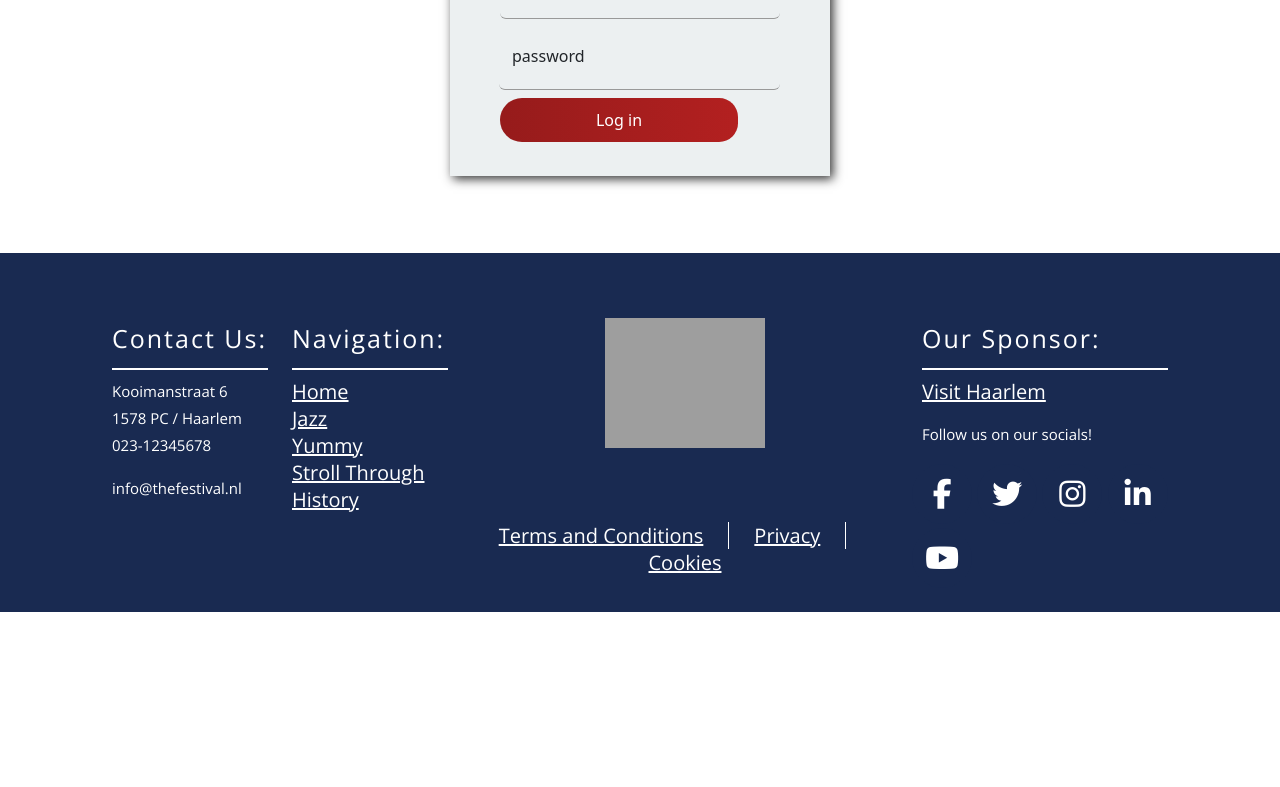
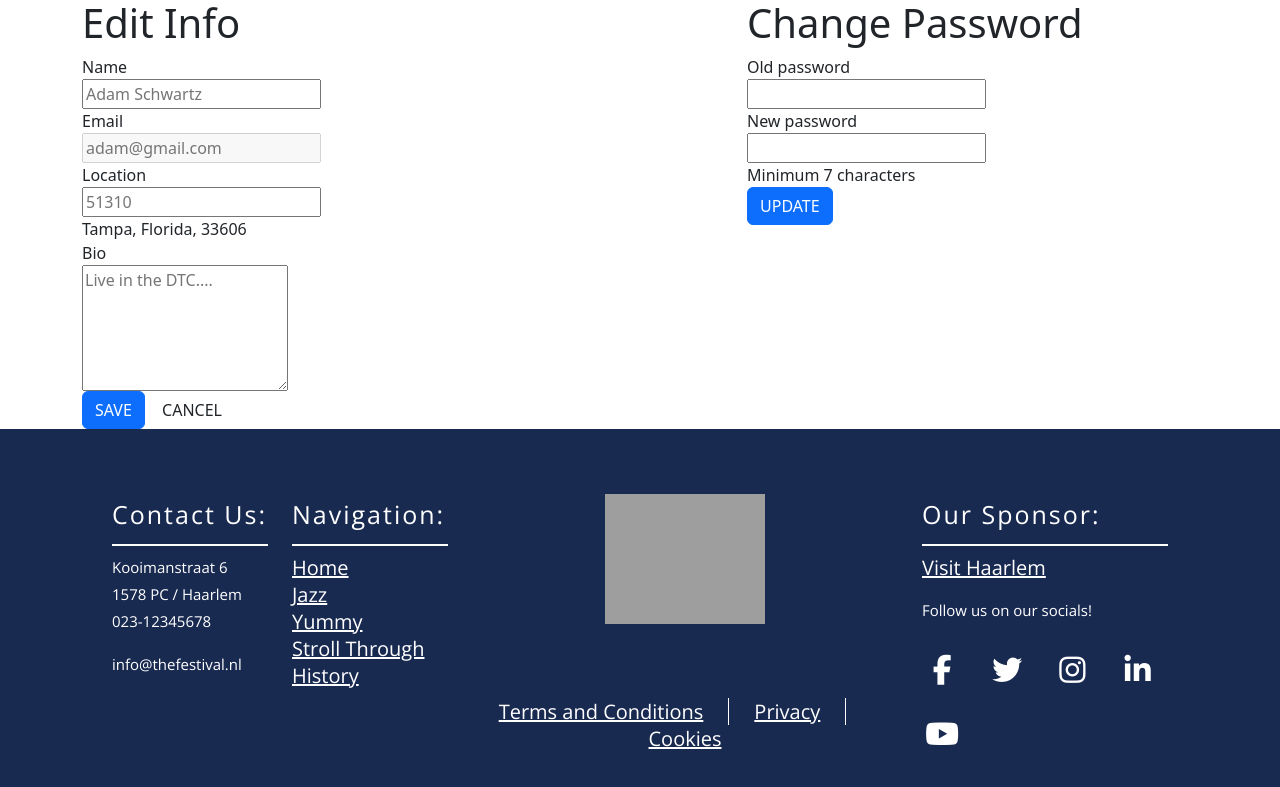
Before and after one commit to jochemschippers/TheFestivalHaarlem, a PHP site: page /account in a window 1280 px wide. Shown: the part 301-1088 px from the top of the page. Before the commit the page ends 913 px from the top, so only its background shows below. Run offline with PHP 8.4, Linux system fonts and the light colour scheme; the visitor is signed in with stand-in values (Sample User, id 1); data comes from the database, SQL or seed files in the repository; some libraries are stand-ins or nearby versions; grey boxes are pictures that could not be loaded.

Commit message:
logout and edit page for user

```diff
--- a/php-restapi-solution-master/php-restapi-solution-master/app/controllers/accountcontroller.php
+++ b/php-restapi-solution-master/php-restapi-solution-master/app/controllers/accountcontroller.php
@@ -13,6 +13,16 @@ class AccountController extends Controller
     }
     public function index()
     {
+        if(isset($_SESSION['userID'])){
+            $this->overview();
+        }
+        else{
+            $models = [];
+            $this->displayView($models);
+        }
+
+    }
+    public function overview(){
         $models = [];
         $this->displayView($models);
     }
--- a/php-restapi-solution-master/php-restapi-solution-master/app/controllers/controller.php
+++ b/php-restapi-solution-master/php-restapi-solution-master/app/controllers/controller.php
@@ -19,4 +19,10 @@ class Controller
         require __DIR__ . "/../views/$directory/$view.php";
         include __DIR__ . '/../views/footer.php';
     }
+    function displayHome(){
+        $events = $this->eventService->getAll();
+        include __DIR__ . '/../views/navbar.php';
+        require __DIR__ . "/../views/home/index.php";
+        include __DIR__ . '/../views/footer.php';
+    }
 }
--- a/php-restapi-solution-master/php-restapi-solution-master/app/public/css/jazz/jazz.css
+++ b/php-restapi-solution-master/php-restapi-solution-master/app/public/css/jazz/jazz.css
@@ -32,9 +32,7 @@ button {
   width: auto;
   filter: drop-shadow(10px 10px 0px #FEB866);
 }
-#seeScheduleButton{
-  margin-bottom: 5vh;
-}
+
 button:hover {
   color: #262626;
   background-color: #FFD7A8;
--- /dev/null
+++ b/php-restapi-solution-master/php-restapi-solution-master/app/views/account/overview.php
@@ -0,0 +1,84 @@
+<body>
+
+<link href="https://fonts.googleapis.com/css?family=Open+Sans:300,400,600,700" rel="stylesheet">
+<div class="body-color byngle">
+  <div class="container my-account-settings">
+    <div class="row">
+      <div class="col-sm-12 col-md-12">
+        <div class="upload">
+          <img class="img-responsive user-image" src="https://s14.postimg.org/604ahsivl/men.png" alt="logo">
+          <a class="btn btn-primary btn-upload" href="#">UPLOAD NEW PICTURE</a>
+          <a class="btn btn-gray btn-delete" href="#">DELETE</a>
+        </div>
+      </div>
+    </div>
+    <div class="row">
+      <div class="col-lg-7 col-md-7 col-sm-12 edit-info">
+        <h1 class="title">Edit Info</h1>
+        <fieldset class=" edit-controls clearfix">
+          <div class="form-group">
+            <label class="control-label label" for="txtName">Name</label>
+            <div>
+              <input id="txtName" name="txtName" type="text" placeholder="Adam Schwartz" class="input">
+            </div>
+          </div>
+          <div class="form-group">
+            <label class="control-label label" for="txtEmail">Email</label>
+            <div>
+              <input id="txtEmail" name="txtEmail" type="text" placeholder="adam@gmail.com" disabled class="input">
+            </div>
+          </div>
+          <div class="form-group">
+            <label class="control-label label" for="txtLocation">Location</label>
+            <div>
+              <input id="txtLocation" name="txtLocation" type="text" placeholder="51310" class="input">
+              <div class="bottom-legend">
+                <span>Tampa, Florida, 33606</span>
+              </div>
+            </div>
+          </div>
+          <div class="form-group">
+            <label class="control-label label" for="txtBio">Bio</label>
+            <div>
+              <textarea class="input" id="txtBio" name="txtBio" rows="5" placeholder="Live in the DTC...."></textarea>
+            </div>
+          </div>
+          <div class="form-group">
+            <div>
+              <a class="btn btn-primary" type="submit">SAVE</a>
+              <a class="btn btn-gray" type="submit">CANCEL</a>
+            </div>
+          </div>
+        </fieldset>
+      </div>
+      <div class="col-lg-5 col-md-5 col-sm-12 ">
+        <div class="change-password">
+          <h1 class="title">Change Password</h1>
+          <fieldset class=" edit-controls clearfix">
+            <div class="form-group">
+              <label class="control-label label" for="txtOldPassword">Old password</label>
+              <div>
+                <input id="txtOldPassword" name="txtOldPassword" type="password" class="input">
+              </div>
+            </div>
+
+            <div class="form-group">
+              <label class="control-label label" for="txtNewPassword">New password</label>
+              <div>
+                <input id="txtNewPassword" name="txtNewPassword" type="password" class="input">
+                <div class="bottom-legend">
+                  <span>Minimum 7 characters</span>
+                </div>
+              </div>
+            </div>
+            <div class="form-group">
+              <div>
+                <a class="btn btn-primary" type="submit">UPDATE</a>
+              </div>
+            </div>
+          </fieldset>
+        </div>
+      </div>
+    </div>
+  </div>
+</div>
--- a/php-restapi-solution-master/php-restapi-solution-master/app/views/jazz/index.php
+++ b/php-restapi-solution-master/php-restapi-solution-master/app/views/jazz/index.php
@@ -6,7 +6,6 @@
           <h1>Haarlem Jazz</h1>
         </div>
       </div>
-
       <div class="container landingPageContainer">
         <div class="row">
           <div class="col-md-7" id="titleText">
--- a/php-restapi-solution-master/php-restapi-solution-master/app/views/navbar.php
+++ b/php-restapi-solution-master/php-restapi-solution-master/app/views/navbar.php
@@ -51,8 +51,9 @@
     <?php } ?>
   </nav>
   <div class="user-options">
-    <div class="option"><a href="/account"><i class="fa fa-user fa-2x"></i></a></div>
+    <div class="option"><a href="/admin"><i class="fa fa-sharp fa-solid fa-screwdriver-wrench fa-2x"></i></a></div>
     <div class="option"><a href="/paymentpage"><i class="fa fa-shopping-cart fa-2x"></i></a></div>
-    <div class="option"><a href="/admin"><i class="fa fa-sharp fa-solid fa-screwdriver-wrench fa-2x"></i></a></div>
+    <?php if (!isset($_SESSION['userID'])) { ?><div class="option"><a href="/account"><i class="fa fa-user fa-2x"></i></a></div><?php } else { ?>
+      <div class="option"><a href="logout.php"><i class="fa fa-right-from-bracket fa-2x"></i></a></div><?php }  ?>
   </div>
 </header>
```
Also changed, not shown: php-restapi-solution-master/php-restapi-solution-master/app/public/logout.php (added, +15 -0 lines).
